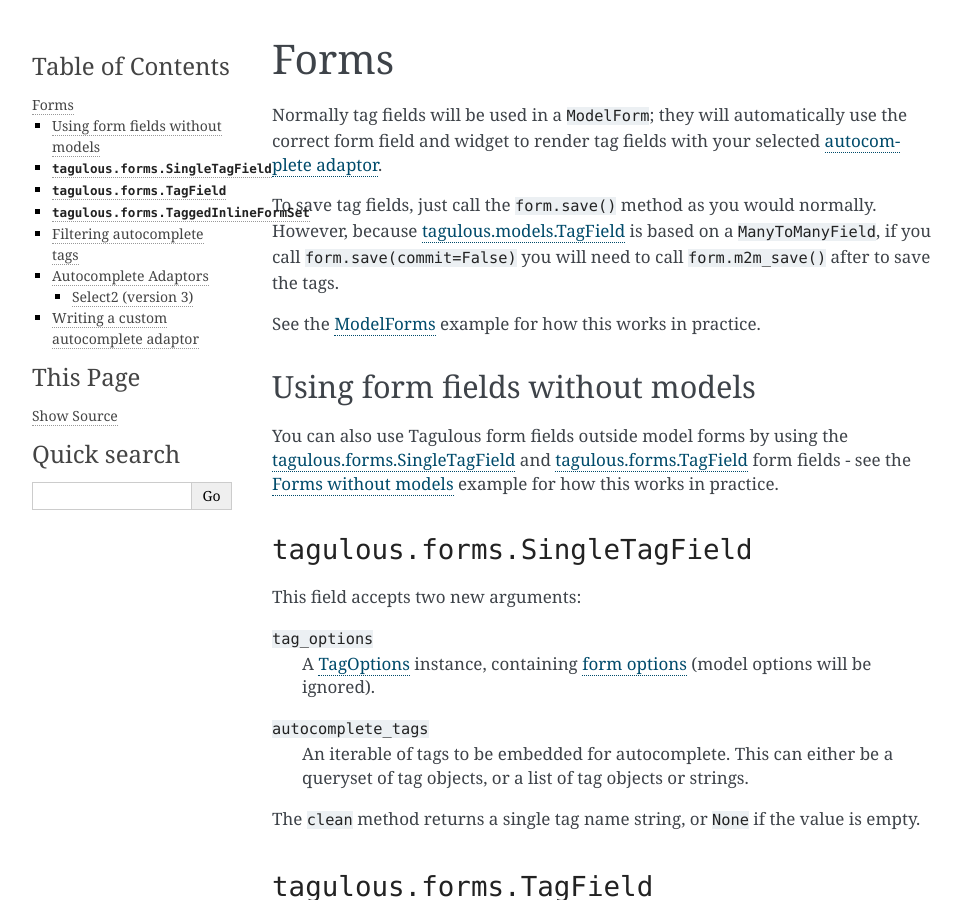
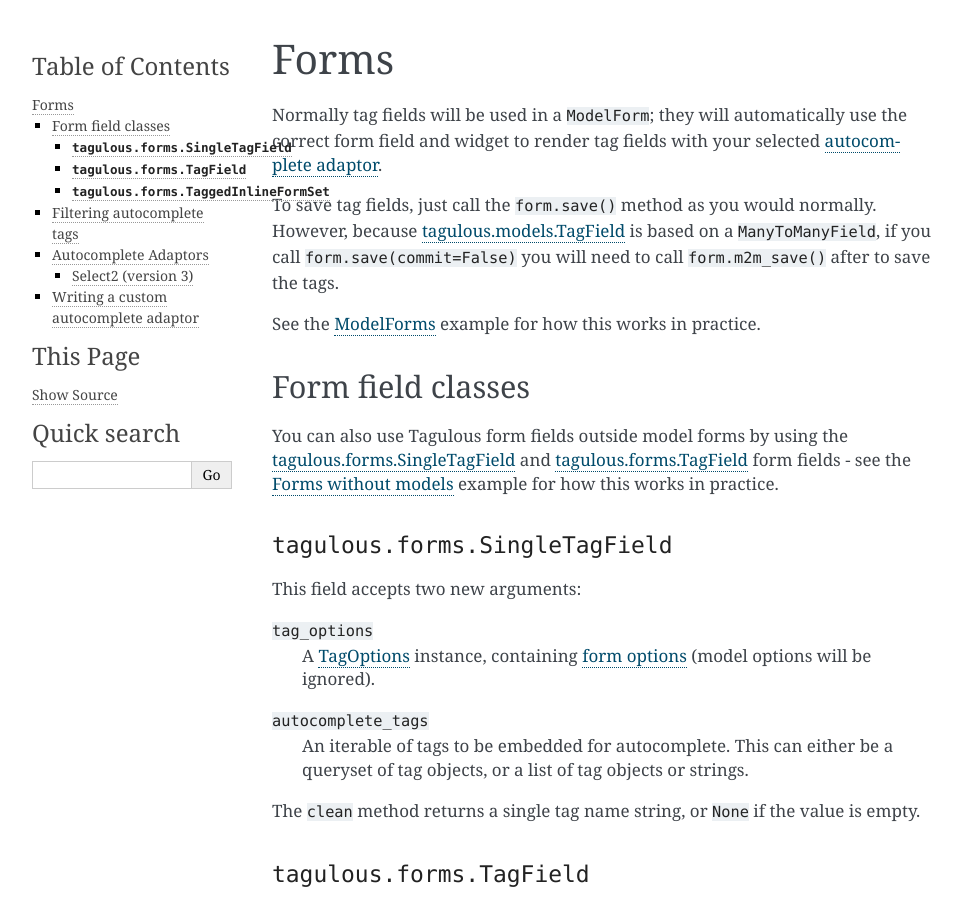
Before and after one commit to radiac/django-tagulous, a Sphinx documentation site: the page built from docs/forms.rst, in a window 1280 px wide and 900 px high. Shown: the whole window, without its empty margins (148-1109 px from the left). Built offline with Sphinx 7.4.7, drawn with Linux system fonts in a browser that asks for light colours.

Commit message:
Tidy form docs

```diff
--- a/docs/forms.rst
+++ b/docs/forms.rst
@@ -15,8 +15,8 @@
 
 
 
-Using form fields without models
-================================
+Form field classes
+==================
 
 You can also use Tagulous form fields outside model forms by using the
 :ref:`form_singletagfield` and :ref:`form_tagfield` form fields - see the
@@ -27,7 +27,7 @@
 .. _form_singletagfield:
 
 ``tagulous.forms.SingleTagField``
-=================================
+---------------------------------
 
 This field accepts two new arguments:
 
@@ -46,7 +46,7 @@
 .. _form_tagfield:
 
 ``tagulous.forms.TagField``
-===========================
+---------------------------
 
 This field accepts the same two new arguments as a ``SingleTagField``:
 
@@ -64,7 +64,7 @@
 
 
 ``tagulous.forms.TaggedInlineFormSet``
-======================================
+--------------------------------------
 
 In most cases Tagulous works with Django's default inline model formsets, and
 you don't need to do anything special.
```
